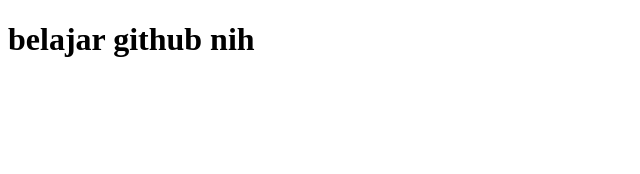
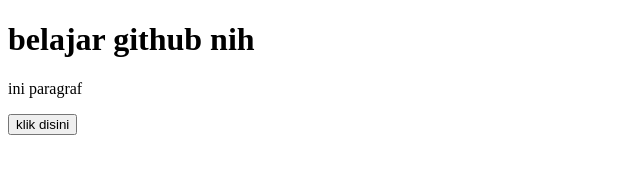
Before and after one commit to muaz27012000/belajar-github, a plain HTML site: page index.html in a window 1280 px wide. Shown: the whole page, without its empty margins (0-640 px from the left). Drawn offline with Linux system fonts and the light colour scheme.

Commit message:
update file html dan nambah file css

```diff
--- a/index.html
+++ b/index.html
@@ -7,5 +7,7 @@
 </head>
 <body>
     <h1>belajar github nih</h1>
+    <p>ini paragraf</p>
+    <button>klik disini</button>
 </body>
 </html>
```
Also changed, not shown: style.css (added).
